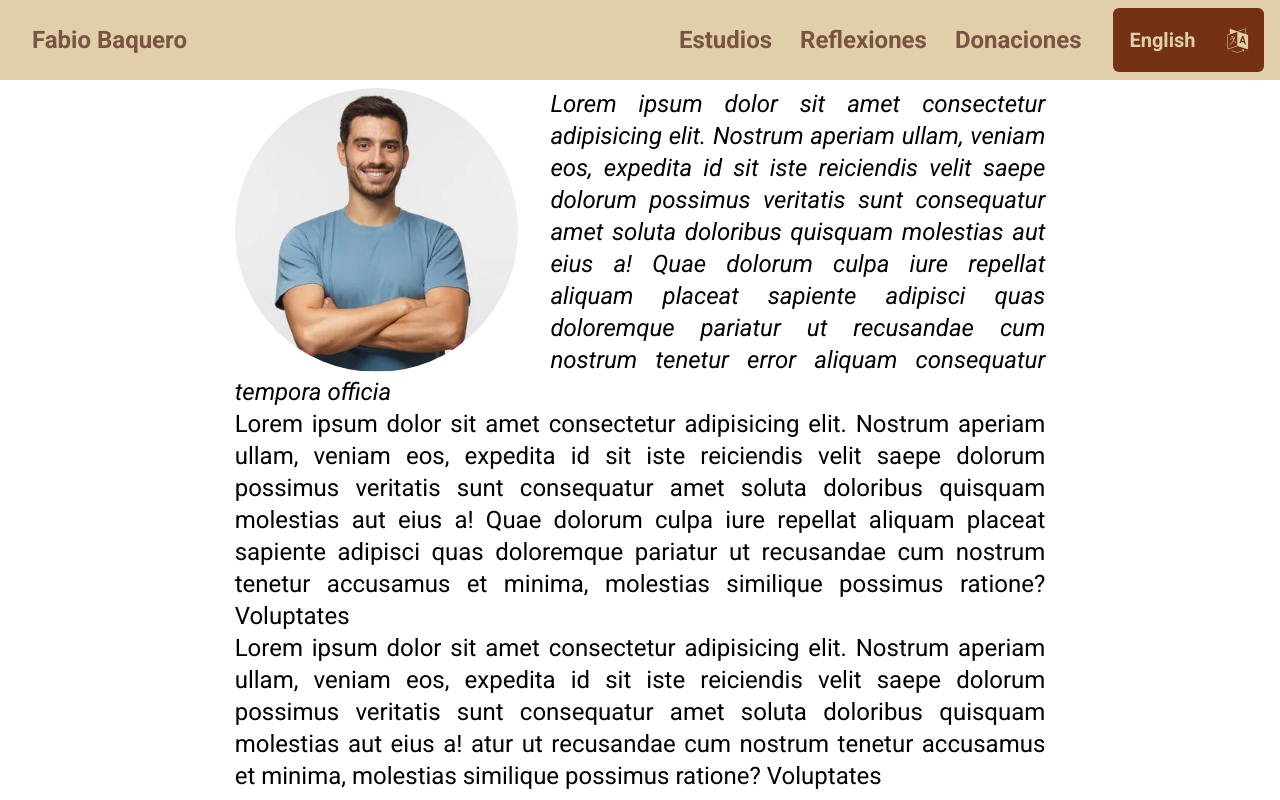
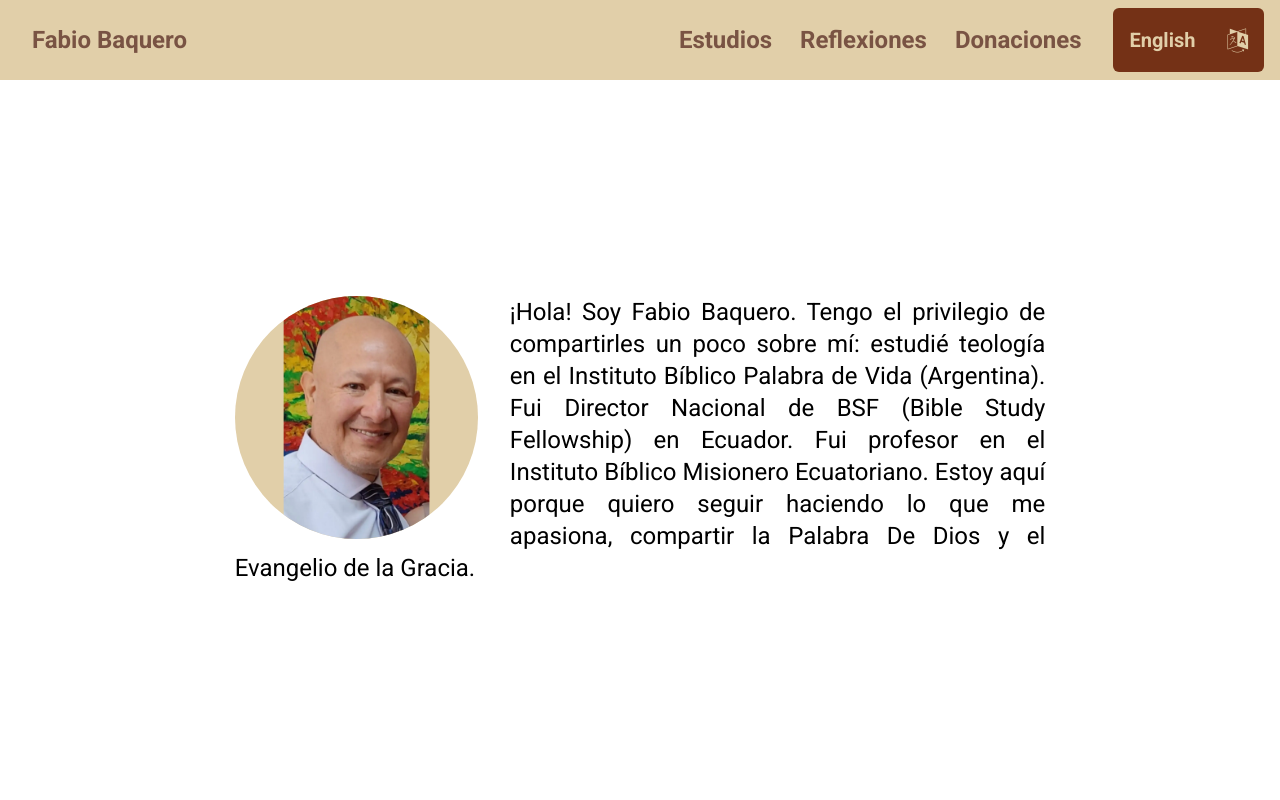
Before and after one commit to KanyesVersion/fabiobaquero, a React (Vite) app: page /about in a window 1280 px wide. Shown: the top 800 px of the page. Built offline with nearby package versions, Linux system fonts and the light colour scheme.

Commit message:
donations and about

```diff
--- a/src/components/Home/Hero.jsx
+++ b/src/components/Home/Hero.jsx
@@ -25,10 +25,10 @@ const Hero = () => {
         </Link>
       </div>
       <div className="lg:h-full flex-1 flex flex-col gap-8">
-        <div className="flex-1 w-full p-4 bg-white rounded-lg shadow-md bg-opacity-90 overflow-hidden relative">
+        <div className="flex-1 w-full p-4 lg:p-6 bg-white rounded-lg shadow-md bg-opacity-90 overflow-hidden relative">
           <h2 className="text-2xl lg:text-4xl text-black font-bold animate-slideRight">Estudios Destacados</h2>
         </div>
-        <div className="flex-1 w-full p-4 bg-white rounded-lg shadow-md bg-opacity-90 overflow-hidden relative">
+        <div className="flex-1 w-full p-4 lg:p-6 bg-white rounded-lg shadow-md bg-opacity-90 overflow-hidden relative">
           <h2 className="text-2xl lg:text-4xl text-black font-bold animate-slideRight">Reflexiones Recientes</h2>
         </div>
       </div>
--- a/src/pages/AboutPage.jsx
+++ b/src/pages/AboutPage.jsx
@@ -1,13 +1,13 @@
 const AboutPage = () => {
   return (
-    <main className="p-8 bg-white lg:full-section lg:min-w-[1264px] grid place-content-center">
-        <div className="w-full lg:w-2/3 text-justify mx-auto">
-          <div className="float-left mr-8 w-[35%] aspect-square rounded-[50%] overflow-hidden grid place-content-center">
-            <img src="/assets/profilepic.webp" className="scale-150"/>
+    <main className="p-4 lg:p-8 bg-white lg:full-section lg:min-w-[1200px] grid place-content-center">
+        <div className="w-full lg:w-2/3 text-lg lg:text-2xl lg:text-justify mx-auto">
+          <div className="float-left mr-8 w-[45%] md:w-[30%] bg-beige1
+            aspect-square rounded-[50%] overflow-hidden grid place-content-center
+          ">
+            <img src="/assets/profilepic.webp" className="w-full scale-[.6]"/>
           </div>
-          <p className="text-2xl italic">Lorem ipsum dolor sit amet consectetur adipisicing elit. Nostrum aperiam ullam, veniam eos, expedita id sit iste reiciendis velit saepe dolorum possimus veritatis sunt consequatur amet soluta doloribus quisquam molestias aut eius a! Quae dolorum culpa iure repellat aliquam placeat sapiente adipisci quas doloremque pariatur ut recusandae cum nostrum tenetur error aliquam consequatur tempora officia</p>
-          <p className="text-2xl">Lorem ipsum dolor sit amet consectetur adipisicing elit. Nostrum aperiam ullam, veniam eos, expedita id sit iste reiciendis velit saepe dolorum possimus veritatis sunt consequatur amet soluta doloribus quisquam molestias aut eius a! Quae dolorum culpa iure repellat aliquam placeat sapiente adipisci quas doloremque pariatur ut recusandae cum nostrum tenetur accusamus et minima, molestias similique possimus ratione? Voluptates</p>
-          <p className="text-2xl">Lorem ipsum dolor sit amet consectetur adipisicing elit. Nostrum aperiam ullam, veniam eos, expedita id sit iste reiciendis velit saepe dolorum possimus veritatis sunt consequatur amet soluta doloribus quisquam molestias aut eius a! atur ut recusandae cum nostrum tenetur accusamus et minima, molestias similique possimus ratione? Voluptates</p>
+          <p>¡Hola! Soy Fabio Baquero. Tengo el privilegio de compartirles un poco sobre mí: estudié teología en el Instituto Bíblico Palabra de Vida (Argentina). Fui Director Nacional de BSF (Bible Study Fellowship) en Ecuador. Fui profesor en el Instituto Bíblico Misionero Ecuatoriano. Estoy aquí porque quiero seguir haciendo lo que me apasiona, compartir la Palabra De Dios y el Evangelio de la Gracia.</p>
         </div>
     </main>
   )
--- a/src/pages/DonatePage.jsx
+++ b/src/pages/DonatePage.jsx
@@ -5,10 +5,24 @@ import Section from "../components/shared/Section"
 const DonatePage = () => {
   return (
     <>
-        <Section> Donate </Section>
-        {/* <Main>
-          <Section>Hello</Section>
-        </Main> */}
+      <main className="full-section bg-white lg:p-8 flex justify-center lg:min-h-[600px]">
+        <div className="h-full w-full lg:w-1/2 lg:min-w-[700px] p-4 lg:p-8 bg-[#FBF6ED]
+          lg:border-2 border-black rounded-xl lg:shadow-[2px_2px_1px_4px_rgba(0,0,0,0.2)]
+          flex flex-col items-center justify-between
+        ">
+          <h1 className="text-4xl lg:text-5xl font-bold text-center">Tu ayuda me permite continuar con mi ministerio.</h1>
+          <p className="text-2xl lg:text-3xl text-center">Solo da click en el botón de aquí abajo:</p>
+          <a href="#">
+            <img
+              src="https://cdn.buymeacoffee.com/buttons/v2/default-yellow.png"
+              alt="Buy Me a Coffee"
+              className="w-[320px]"
+            />
+          </a>
+          <p className="text-2xl lg:text-3xl">Muchas gracias!</p>
+          <div className="h-8 lg:hidden"></div>
+        </div>
+      </main>
     </>
   )
 }
```
Also changed, not shown: public/assets/profilepic.webp, src/assets/_resize.php.jpeg (added).
